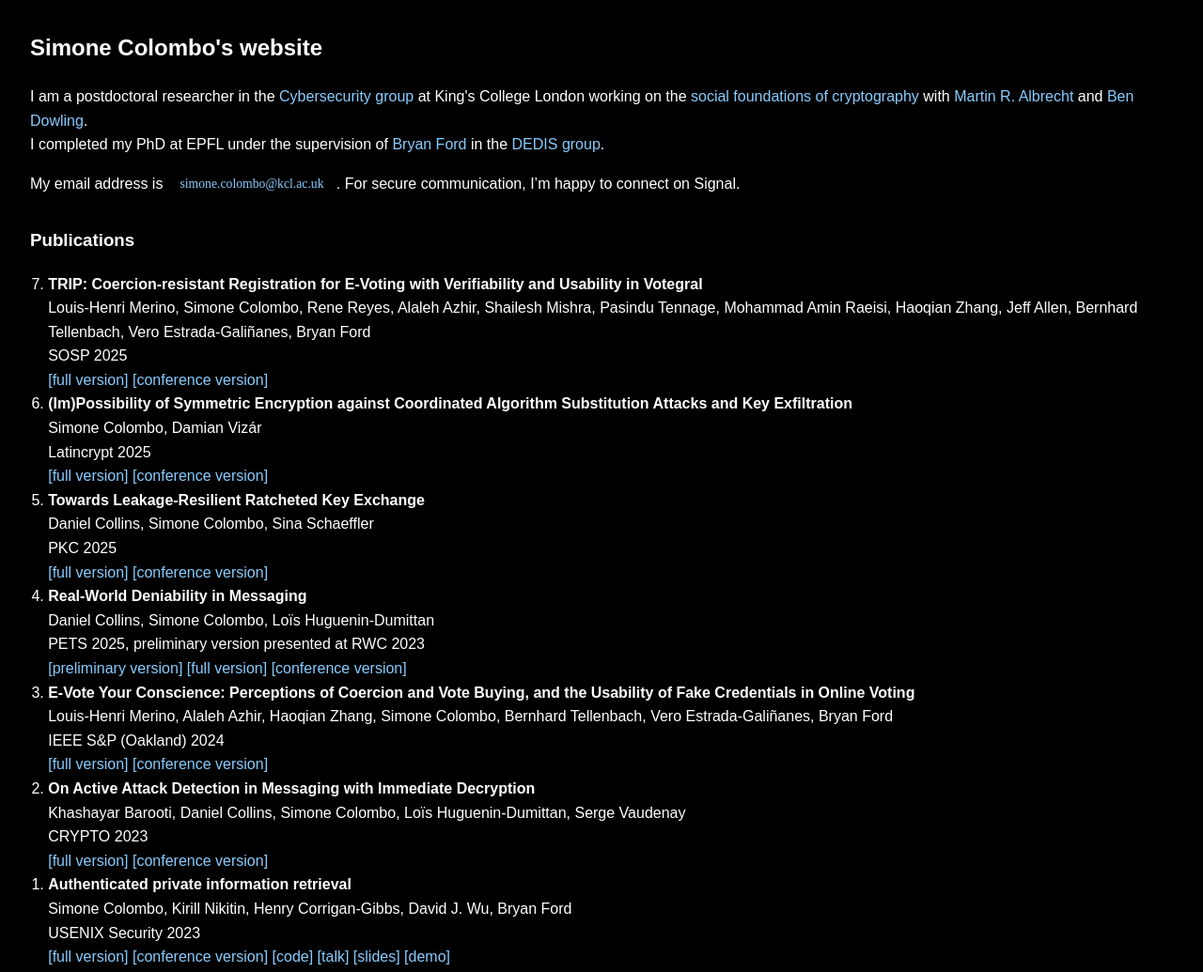
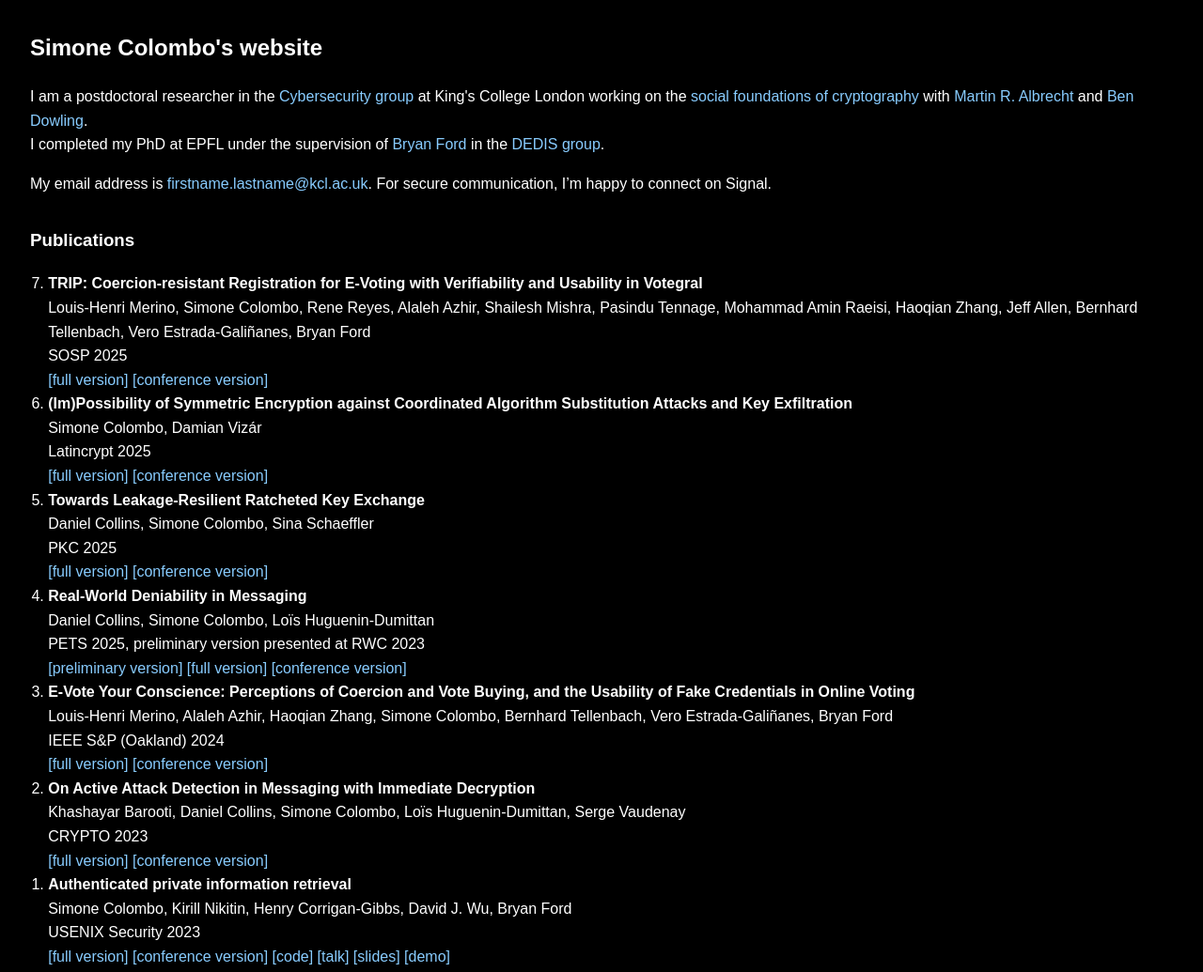
Before and after one commit to si-co/si-co.github.io, a plain HTML site: page index.html in a window 1280 px wide. Shown: the top 1035 px of the page at 94% size. Drawn offline with Linux system fonts and the light colour scheme.

Commit message:
firstname lastname email

```diff
--- a/index.html
+++ b/index.html
@@ -58,8 +58,8 @@
   <a href="https://www.epfl.ch/labs/dedis/">DEDIS group</a>.
 </p>
 <p>
-  My email address is <object class="svg-email-protection"
-  data="svg-email-protection.svg" type="image/svg+xml"></object>.
+  My email address is
+  <a href="mailto:firstname.lastname@kcl.ac.uk">firstname.lastname@kcl.ac.uk</a>.
   For secure communication, I’m happy to connect on Signal.
 </p>
 
```
